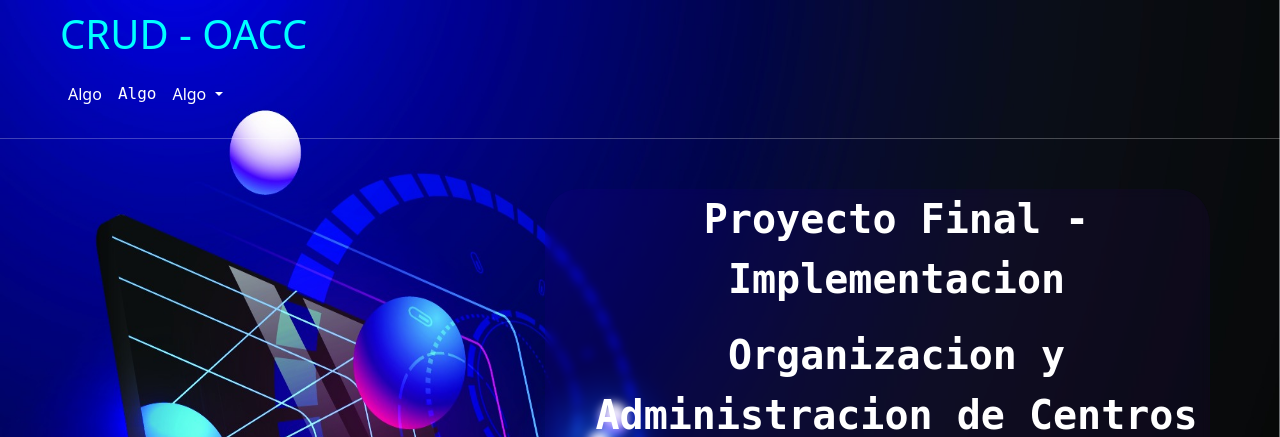
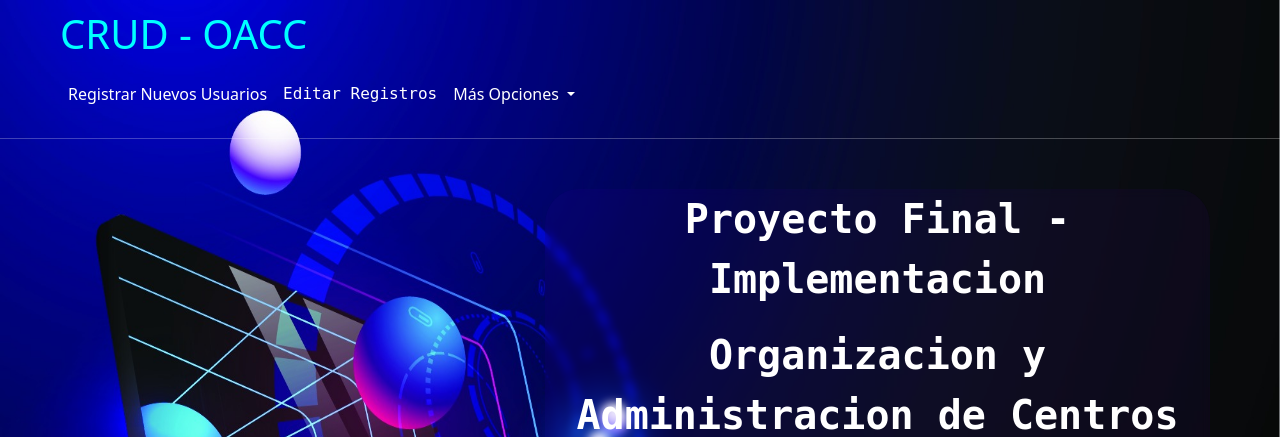
Before and after one commit to Javier-Gonzalez-Valadez/Proyecto-OACC, a PHP site: page /Proyecto-OACC/ in a window 1280 px wide. Shown: the top 437 px of the page. Run offline with PHP 8.4, Linux system fonts and the light colour scheme; some libraries are stand-ins or nearby versions; some web fonts are replaced.

Commit message:
Modificaciones funcionales

```diff
--- a/index.php
+++ b/index.php
@@ -9,6 +9,7 @@
     <link href="assets/Recursos/estiloIndex.css" rel="stylesheet" type="text/css">
     <link href="https://fonts.googleapis.com/css2?family=Kumar+One+Outline&amp;display=swap" rel="stylesheet">
     <script src="https://kit.fontawesome.com/6aaca85f05.js" crossorigin="anonymous"></script>
+    <link href="https://cdn.jsdelivr.net/npm/bootstrap@5.2.0-beta1/dist/css/bootstrap.min.css" rel="stylesheet" integrity="sha384-0evHe/X+R7YkIZDRvuzKMRqM+OrBnVFBL6DOitfPri4tjfHxaWutUpFmBp4vmVor" crossorigin="anonymous">
     <title>Document</title>
 </head>
 <body>
@@ -21,22 +22,19 @@
                 <div class="collapse navbar-collapse" id="navbarNavDropdown">
                     <ul class="navbar-nav">
                         <li class="nav-item">
-                            <a class="nav-link" href="#" style="color: #fff;">Algo</a>
+                            <a class="nav-link" href="formulario_registrar.php" style="color: #fff;">Registrar Nuevos Usuarios</a>
                         </li>
                         <li class="nav-item texto">
-                            <a class="nav-link" style="color: #fff;" href="">Algo</a>
+                            <a class="nav-link" style="color: #fff;" href="listar.php">Editar Registros</a>
                         </li>
                         <li class="nav-item dropdown">
                             <a class="nav-link dropdown-toggle"  style="color: #fff;" href="" id="navbarDropdownMenuLink" data-toggle="dropdown" aria-haspopup="true" aria-expanded="false">
-                            Algo
+                            Más Opciones
                             </a>
                             <div class="dropdown-menu" aria-labelledby="navbarDropdownMenuLink">
-                                    <a class="dropdown-item" href="">Algo</a>
-                                    <a class="dropdown-item" href="">Algo</a>
-                                    <a class="dropdown-item" href="">Algo</a>
-                                    <a class="dropdown-item" href="">Algo</a>
-                                    <a class="dropdown-item" href="">Algo</a>
-                                    <a class="dropdown-item" href="">Algo</a>
+                                    <a class="dropdown-item" href="listar.php">Ver Usuarios</a>
+                                    <a class="dropdown-item" href="listar.php">Modificar Usuarios</a>
+                                    <a class="dropdown-item" href="listar.php">Eliminar Usuarios</a>
                             </div>
                         </li>
                     </ul>
@@ -77,6 +75,8 @@
 
 
     <script src="http://localhost/Proyecto-OACC/assets/bootstrap/js/bootstrap.min.js"></script>
-
+    <script src="https://code.jquery.com/jquery-3.4.1.slim.min.js" integrity="sha384-J6qa4849blE2+poT4WnyKhv5vZF5SrPo0iEjwBvKU7imGFAV0wwj1yYfoRSJoZ+n" crossorigin="anonymous"></script>
+    <script src="https://cdn.jsdelivr.net/npm/popper.js@1.16.0/dist/umd/popper.min.js" integrity="sha384-Q6E9RHvbIyZFJoft+2mJbHaEWldlvI9IOYy5n3zV9zzTtmI3UksdQRVvoxMfooAo" crossorigin="anonymous"></script>
+    <script src="https://cdn.jsdelivr.net/npm/bootstrap@4.4.1/dist/js/bootstrap.min.js" integrity="sha384-wfSDF2E50Y2D1uUdj0O3uMBJnjuUD4Ih7YwaYd1iqfktj0Uod8GCExl3Og8ifwB6" crossorigin="anonymous"></script>
 </body>
 </html>
```
